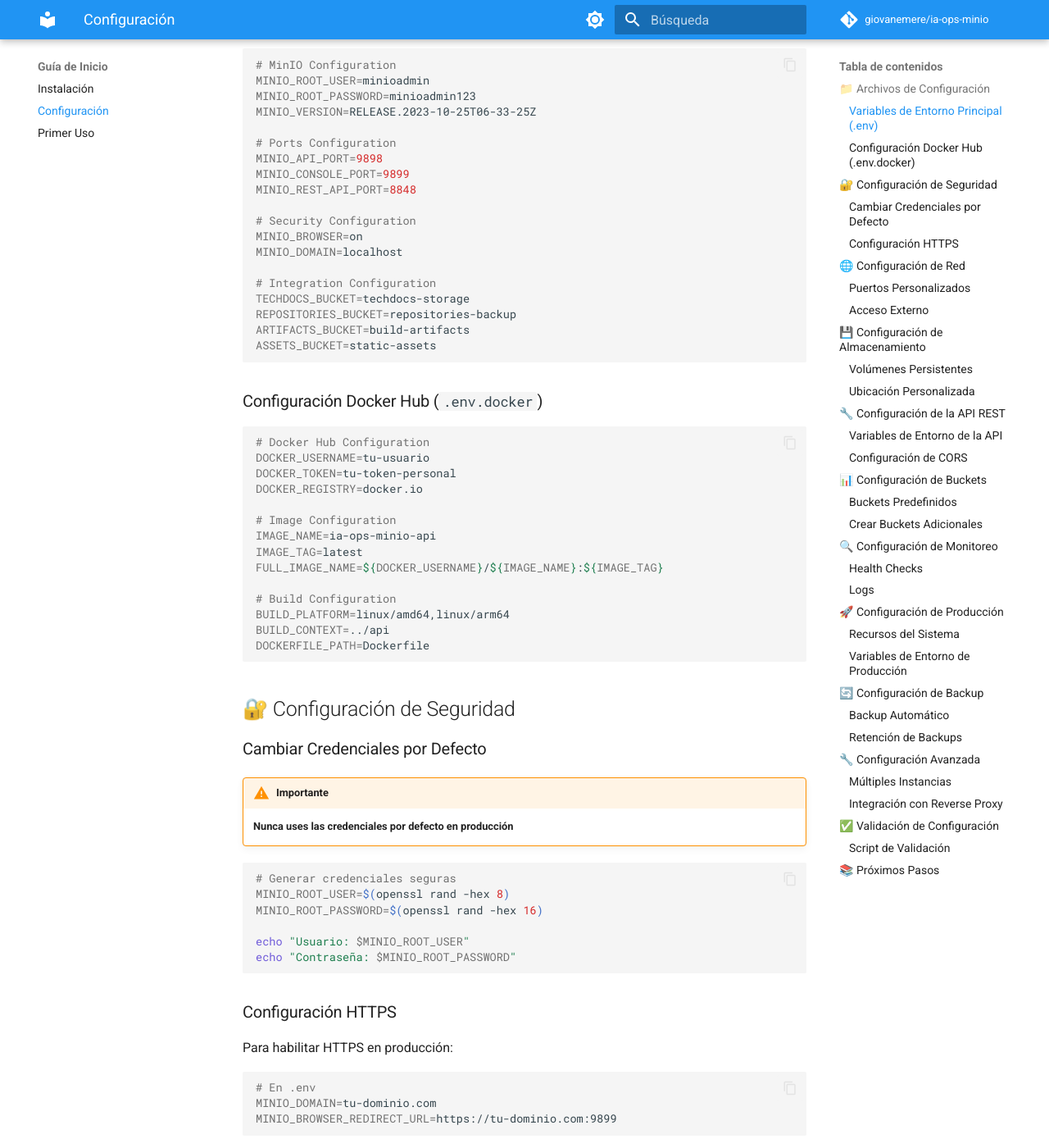
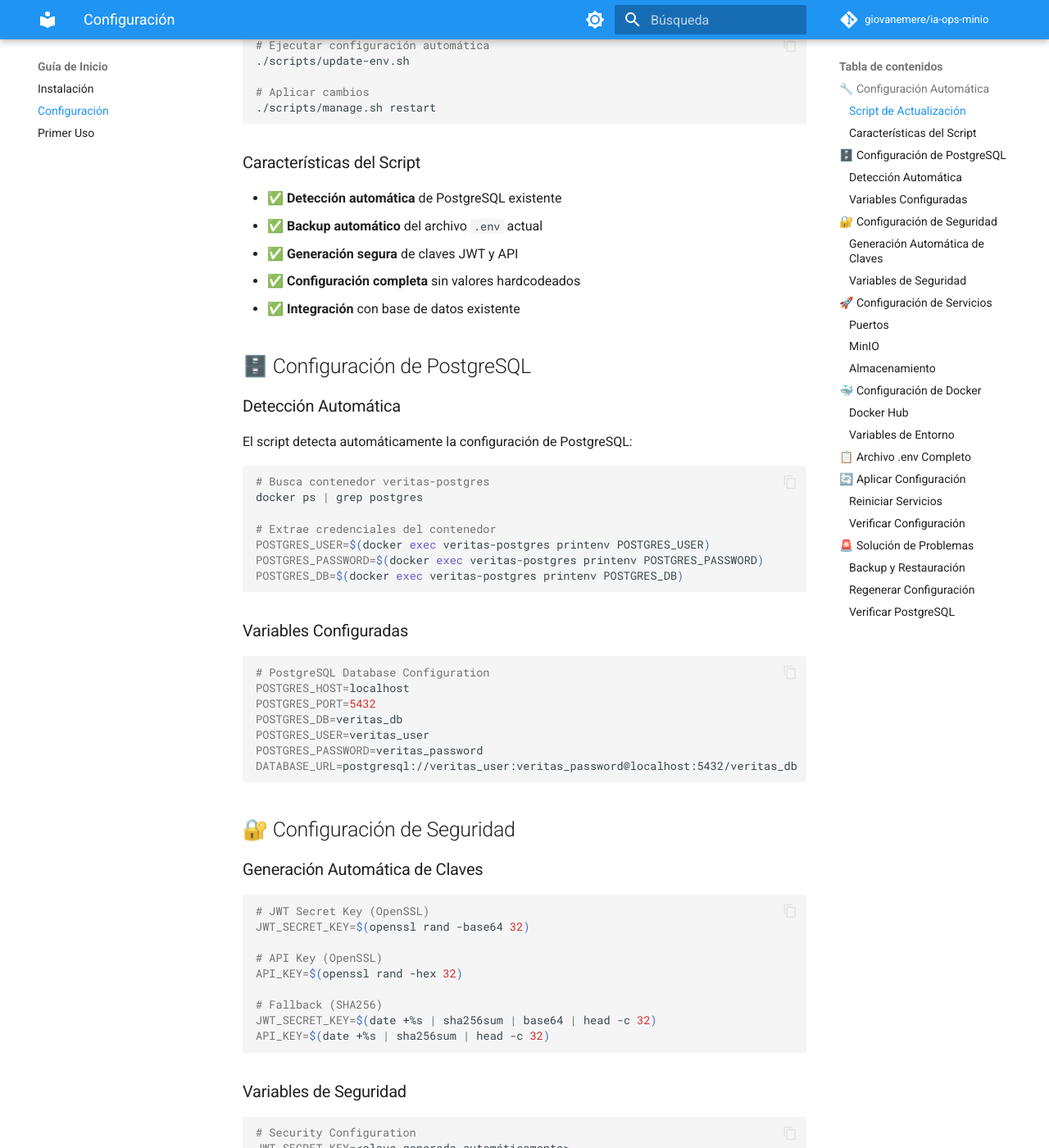
Before and after one commit to giovanemere/ia-ops-minio, an MkDocs documentation site: the page built from docs_site/docs/getting-started/configuration.md, in a window 1280 px wide and 1400 px high, scrolled down 331 px. Shown: the whole window at 82% size. Built offline with MkDocs 1.6.1 and Material for MkDocs 9.7.7, drawn with Linux system fonts in a browser that asks for light colours; comment, search, counter and statistics services are not loaded; some of the changed text lies outside the part shown.

Commit message:
feat: PostgreSQL integration and automated configuration
- Added PostgreSQL integration with automatic logging
- Created update-env.sh script for automated configuration
- Added database.py module for PostgreSQL operations
- Updated API with database logging and statistics
- Enhanced documentation with PostgreSQL integration
- Added configuration documentation in MkDocs
- Automated detection of existing PostgreSQL instance
- Secure key generation for JWT and API keys
- Version updated to 1.2.0

Features:
- Automatic PostgreSQL detection and configuration
- Operation logging with timestamps and client info
- Statistics storage in database
- Secure configuration without hardcoded values
- Backup system for .env files

````diff
--- a/docs_site/docs/getting-started/configuration.md
+++ b/docs_site/docs/getting-started/configuration.md
@@ -1,325 +1,231 @@
 # ⚙️ Configuración
 
-Guía completa para configurar IA-Ops MinIO según tus necesidades específicas.
+## 🔧 Configuración Automática
 
-## 📁 Archivos de Configuración
+### Script de Actualización
 
-### Variables de Entorno Principal (`.env`)
+El script `update-env.sh` configura automáticamente todas las variables:
+
+```bash
+# Ejecutar configuración automática
+./scripts/update-env.sh
+
+# Aplicar cambios
+./scripts/manage.sh restart
+```
+
+### Características del Script
+
+- ✅ **Detección automática** de PostgreSQL existente
+- ✅ **Backup automático** del archivo `.env` actual
+- ✅ **Generación segura** de claves JWT y API
+- ✅ **Configuración completa** sin valores hardcodeados
+- ✅ **Integración** con base de datos existente
+
+## 🗄️ Configuración de PostgreSQL
+
+### Detección Automática
+
+El script detecta automáticamente la configuración de PostgreSQL:
+
+```bash
+# Busca contenedor veritas-postgres
+docker ps | grep postgres
+
+# Extrae credenciales del contenedor
+POSTGRES_USER=$(docker exec veritas-postgres printenv POSTGRES_USER)
+POSTGRES_PASSWORD=$(docker exec veritas-postgres printenv POSTGRES_PASSWORD)
+POSTGRES_DB=$(docker exec veritas-postgres printenv POSTGRES_DB)
+```
+
+### Variables Configuradas
+
+```bash
+# PostgreSQL Database Configuration
+POSTGRES_HOST=localhost
+POSTGRES_PORT=5432
+POSTGRES_DB=veritas_db
+POSTGRES_USER=veritas_user
+POSTGRES_PASSWORD=veritas_password
+DATABASE_URL=postgresql://veritas_user:veritas_password@localhost:5432/veritas_db
+```
+
+## 🔐 Configuración de Seguridad
+
+### Generación Automática de Claves
+
+```bash
+# JWT Secret Key (OpenSSL)
+JWT_SECRET_KEY=$(openssl rand -base64 32)
+
+# API Key (OpenSSL)
+API_KEY=$(openssl rand -hex 32)
+
+# Fallback (SHA256)
+JWT_SECRET_KEY=$(date +%s | sha256sum | base64 | head -c 32)
+API_KEY=$(date +%s | sha256sum | head -c 32)
+```
+
+### Variables de Seguridad
+
+```bash
+# Security Configuration
+JWT_SECRET_KEY=<clave-generada-automáticamente>
+API_KEY=<api-key-generada-automáticamente>
+```
+
+## 🚀 Configuración de Servicios
+
+### Puertos
+
+```bash
+# Ports Configuration
+DASHBOARD_PORT=6540          # Dashboard principal
+MINIO_API_PORT=9898         # MinIO API
+MINIO_CONSOLE_PORT=9899     # MinIO Console
+REST_API_PORT=8848          # REST API personalizada
+DOCS_PORT=6541              # Documentación MkDocs
+```
+
+### MinIO
 
 ```bash
 # MinIO Configuration
 MINIO_ROOT_USER=minioadmin
 MINIO_ROOT_PASSWORD=minioadmin123
-MINIO_VERSION=RELEASE.2023-10-25T06-33-25Z
-
-# Ports Configuration
-MINIO_API_PORT=9898
-MINIO_CONSOLE_PORT=9899
-MINIO_REST_API_PORT=8848
-
-# Security Configuration
-MINIO_BROWSER=on
-MINIO_DOMAIN=localhost
-
-# Integration Configuration
-TECHDOCS_BUCKET=techdocs-storage
-REPOSITORIES_BUCKET=repositories-backup
-ARTIFACTS_BUCKET=build-artifacts
-ASSETS_BUCKET=static-assets
+MINIO_ENDPOINT=localhost:9898
 ```
 
-### Configuración Docker Hub (`.env.docker`)
+### Almacenamiento
+
+```bash
+# Storage Configuration
+MINIO_DATA_DIR=./data       # Datos de MinIO
+MINIO_LOGS_DIR=./logs       # Logs del sistema
+```
+
+## 🐳 Configuración de Docker
+
+### Docker Hub
 
 ```bash
 # Docker Hub Configuration
-DOCKER_USERNAME=tu-usuario
-DOCKER_TOKEN=tu-token-personal
-DOCKER_REGISTRY=docker.io
-
-# Image Configuration
-IMAGE_NAME=ia-ops-minio-api
-IMAGE_TAG=latest
-FULL_IMAGE_NAME=${DOCKER_USERNAME}/${IMAGE_NAME}:${IMAGE_TAG}
-
-# Build Configuration
-BUILD_PLATFORM=linux/amd64,linux/arm64
-BUILD_CONTEXT=../api
-DOCKERFILE_PATH=Dockerfile
+DOCKER_HUB_USER=edissonz8809
+DOCKER_IMAGE_NAME=ia-ops-minio-integrated
+DOCKER_IMAGE_TAG=latest
 ```
 
-## 🔐 Configuración de Seguridad
-
-### Cambiar Credenciales por Defecto
-
-!!! warning "Importante"
-    **Nunca uses las credenciales por defecto en producción**
+### Variables de Entorno
 
 ```bash
-# Generar credenciales seguras
-MINIO_ROOT_USER=$(openssl rand -hex 8)
-MINIO_ROOT_PASSWORD=$(openssl rand -hex 16)
-
-echo "Usuario: $MINIO_ROOT_USER"
-echo "Contraseña: $MINIO_ROOT_PASSWORD"
+# Environment
+ENVIRONMENT=development     # development | production
+DEBUG=false                # true | false
+LOG_LEVEL=INFO             # DEBUG | INFO | WARNING | ERROR
+LOG_FORMAT=json            # json | text
 ```
 
-### Configuración HTTPS
-
-Para habilitar HTTPS en producción:
+## 📋 Archivo .env Completo
 
 ```bash
-# En .env
-MINIO_DOMAIN=tu-dominio.com
-MINIO_BROWSER_REDIRECT_URL=https://tu-dominio.com:9899
+# IA-Ops MinIO Portal Integrado - Variables de Entorno
+# Generado automáticamente
+
+# MinIO Configuration
+MINIO_ROOT_USER=minioadmin
+MINIO_ROOT_PASSWORD=minioadmin123
+MINIO_ENDPOINT=localhost:9898
+
+# PostgreSQL Database Configuration
+POSTGRES_HOST=localhost
+POSTGRES_PORT=5432
+POSTGRES_DB=veritas_db
+POSTGRES_USER=veritas_user
+POSTGRES_PASSWORD=veritas_password
+DATABASE_URL=postgresql://veritas_user:veritas_password@localhost:5432/veritas_db
+
+# Ports Configuration
+DASHBOARD_PORT=6540
+MINIO_API_PORT=9898
+MINIO_CONSOLE_PORT=9899
+REST_API_PORT=8848
+DOCS_PORT=6541
+
+# Storage Configuration
+MINIO_DATA_DIR=./data
+MINIO_LOGS_DIR=./logs
+
+# Docker Hub Configuration
+DOCKER_HUB_USER=edissonz8809
+DOCKER_IMAGE_NAME=ia-ops-minio-integrated
+DOCKER_IMAGE_TAG=latest
+
+# Security Configuration
+JWT_SECRET_KEY=<generada-automáticamente>
+API_KEY=<generada-automáticamente>
+
+# Logging Configuration
+LOG_LEVEL=INFO
+LOG_FORMAT=json
+
+# Environment
+ENVIRONMENT=development
+DEBUG=false
 ```
 
-## 🌐 Configuración de Red
+## 🔄 Aplicar Configuración
 
-### Puertos Personalizados
-
-Si los puertos por defecto están ocupados:
+### Reiniciar Servicios
 
 ```bash
-# Cambiar puertos en .env
-MINIO_API_PORT=19898
-MINIO_CONSOLE_PORT=19899
-MINIO_REST_API_PORT=18848
+# Método 1: Script de gestión
+./scripts/manage.sh restart
+
+# Método 2: Docker Compose
+docker compose -f docker-compose.integrated.yml restart
 ```
 
-### Acceso Externo
+### Verificar Configuración
 
-Para permitir acceso desde otras máquinas:
+```bash
+# Verificar estado
+./scripts/manage.sh status
 
-```yaml
-# En docker-compose.yml
-ports:
-  - "0.0.0.0:9898:9000"  # Permitir acceso externo
-  - "127.0.0.1:9899:9001"  # Solo acceso local
+# Verificar logs
+./scripts/manage.sh logs
+
+# Health check
+curl http://localhost:8848/health
 ```
 
-## 💾 Configuración de Almacenamiento
+## 🚨 Solución de Problemas
 
-### Volúmenes Persistentes
+### Backup y Restauración
 
-```yaml
-# docker-compose.yml
-volumes:
-  - ./data:/data                    # Datos de MinIO
-  - ./logs:/var/log/minio          # Logs
-  - ./config:/etc/minio            # Configuración
+```bash
+# Los backups se crean automáticamente
+ls -la .env.backup.*
+
+# Restaurar backup
+cp .env.backup.20250901_201216 .env
+./scripts/manage.sh restart
 ```
 
-### Ubicación Personalizada
+### Regenerar Configuración
 
 ```bash
-# Cambiar ubicación de datos
-mkdir -p /opt/minio-data
-sudo chown -R 1000:1000 /opt/minio-data
-
-# Actualizar docker-compose.yml
-volumes:
-  - /opt/minio-data:/data
+# Forzar regeneración completa
+rm .env
+./scripts/update-env.sh
+./scripts/manage.sh restart
 ```
 
-## 🔧 Configuración de la API REST
-
-### Variables de Entorno de la API
+### Verificar PostgreSQL
 
 ```bash
-# En el contenedor minio-api
-MINIO_ENDPOINT=minio:9000
-MINIO_ACCESS_KEY=${MINIO_ROOT_USER}
-MINIO_SECRET_KEY=${MINIO_ROOT_PASSWORD}
-API_PORT=8848
+# Verificar conexión
+docker exec veritas-postgres pg_isready
+
+# Verificar credenciales
+docker exec veritas-postgres psql -U veritas_user -d veritas_db -c "\dt"
 ```
-
-### Configuración de CORS
-
-```python
-# En api/main.py
-CORS(app, origins=[
-    "http://localhost:3000",
-    "https://tu-frontend.com"
-])
-```
-
-## 📊 Configuración de Buckets
-
-### Buckets Predefinidos
-
-Los buckets se crean automáticamente con estas configuraciones:
-
-```bash
-# techdocs-storage - Público
-mc policy set public minio/techdocs-storage
-
-# repositories-backup - Privado (por defecto)
-# build-artifacts - Privado (por defecto)
-
-# static-assets - Público
-mc policy set public minio/static-assets
-```
-
-### Crear Buckets Adicionales
-
-```bash
-# Agregar al script de setup
-mc mb minio/mi-bucket-personalizado --ignore-existing
-mc policy set download minio/mi-bucket-personalizado
-```
-
-## 🔍 Configuración de Monitoreo
-
-### Health Checks
-
-```yaml
-# docker-compose.yml
-healthcheck:
-  test: ["CMD", "curl", "-f", "http://localhost:9000/minio/health/live"]
-  interval: 30s
-  timeout: 20s
-  retries: 3
-  start_period: 40s
-```
-
-### Logs
-
-```bash
-# Configurar rotación de logs
-# En /etc/logrotate.d/minio
-/path/to/logs/*.log {
-    daily
-    rotate 30
-    compress
-    delaycompress
-    missingok
-    notifempty
-}
-```
-
-## 🚀 Configuración de Producción
-
-### Recursos del Sistema
-
-```yaml
-# docker-compose.yml
-deploy:
-  resources:
-    limits:
-      cpus: '2.0'
-      memory: 4G
-    reservations:
-      cpus: '1.0'
-      memory: 2G
-```
-
-### Variables de Entorno de Producción
-
-```bash
-# .env.production
-MINIO_ROOT_USER=admin_prod_$(openssl rand -hex 4)
-MINIO_ROOT_PASSWORD=$(openssl rand -hex 24)
-MINIO_BROWSER=off  # Deshabilitar en producción
-MINIO_DOMAIN=minio.tu-empresa.com
-```
-
-## 🔄 Configuración de Backup
-
-### Backup Automático
-
-```bash
-# Script de backup
-#!/bin/bash
-BACKUP_DIR="/backup/minio/$(date +%Y%m%d)"
-mkdir -p "$BACKUP_DIR"
-
-# Backup de datos
-mc mirror minio/ "$BACKUP_DIR/"
-
-# Backup de configuración
-cp -r config/ "$BACKUP_DIR/config/"
-```
-
-### Retención de Backups
-
-```bash
-# Eliminar backups antiguos (30 días)
-find /backup/minio/ -type d -mtime +30 -exec rm -rf {} \;
-```
-
-## 🔧 Configuración Avanzada
-
-### Múltiples Instancias
-
-Para alta disponibilidad:
-
-```yaml
-# docker-compose.ha.yml
-services:
-  minio1:
-    image: minio/minio
-    command: server http://minio{1...4}/data
-
-  minio2:
-    image: minio/minio
-    command: server http://minio{1...4}/data
-```
-
-### Integración con Reverse Proxy
-
-```nginx
-# nginx.conf
-upstream minio_api {
-    server localhost:9898;
-}
-
-upstream minio_console {
-    server localhost:9899;
-}
-
-server {
-    listen 80;
-    server_name minio.tu-dominio.com;
-
-    location / {
-        proxy_pass http://minio_console;
-        proxy_set_header Host $host;
-    }
-}
-```
-
-## ✅ Validación de Configuración
-
-### Script de Validación
-
-```bash
-# Crear script de validación
-./scripts/validate-config.sh
-```
-
-```bash
-#!/bin/bash
-echo "🔍 Validando configuración..."
-
-# Verificar archivos de configuración
-if [ ! -f "docker/.env" ]; then
-    echo "❌ Archivo .env no encontrado"
-    exit 1
-fi
-
-# Verificar puertos disponibles
-if netstat -tlnp | grep -q ":9898"; then
-    echo "⚠️  Puerto 9898 ya está en uso"
-fi
-
-echo "✅ Configuración válida"
-```
-
-## 📚 Próximos Pasos
-
-1. **[Primer Uso](first-use.md)** - Comienza a usar el sistema
-2. **[API REST](../api/introduction.md)** - Integra con tus aplicaciones
-3. **[Despliegue](../deployment/production.md)** - Lleva a producción
-
-!!! tip "Configuración Incremental"
-    Comienza con la configuración básica y ve agregando funcionalidades según tus necesidades.
--- a/requirements-integrated.txt
+++ b/requirements-integrated.txt
@@ -3,6 +3,8 @@
 minio==7.1.17
 requests==2.31.0
 python-dotenv==1.0.0
+psycopg2-binary==2.9.9
+sqlalchemy==2.0.23
 mkdocs==1.5.3
 mkdocs-material==9.4.6
 pymdown-extensions==10.3.1
````
Also changed, not shown: README.md (+32 -1 lines), docs_site/docs/api.md (+50 -5 lines), 6 other files.
